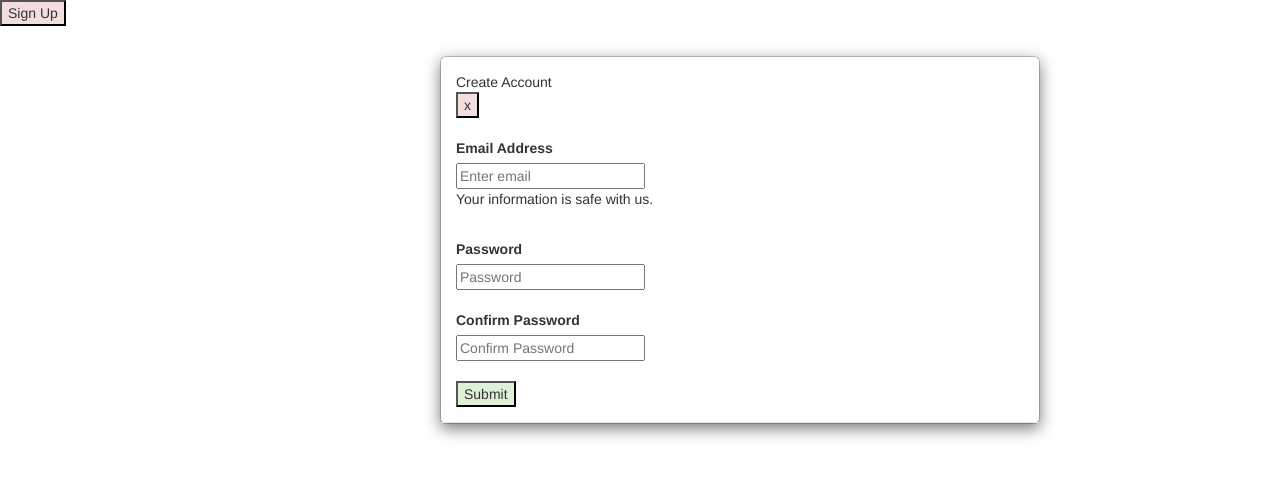
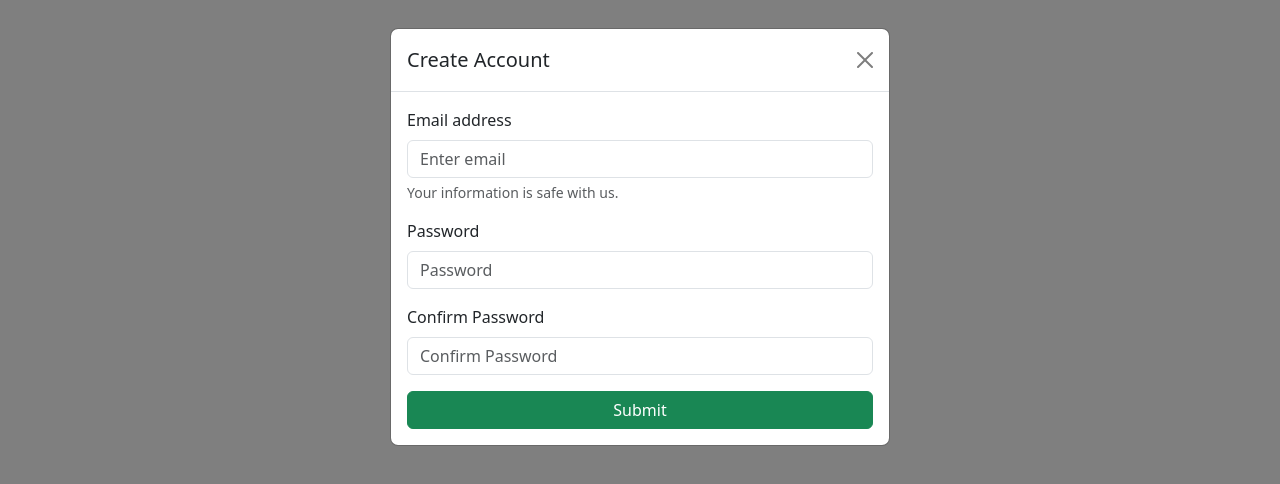
Before and after one commit to acciojob/bootstrap-signup-modal-Anurag-Bachheti, a website: page main.html in a window 1280 px wide. Both pictures are taken after a click on the button "Sign Up". Drawn offline with nearby package versions, Linux system fonts and the light colour scheme.

Commit message:
created a submission

```diff
--- a/main.html
+++ b/main.html
@@ -1,53 +1,59 @@
 <!DOCTYPE html>
-<html>
+<html lang="en">
 <head>
-		<meta charset="UTF-8">
-		<meta name="viewport" content="width=device-width, initial-scale=1.0">
-		<link rel="stylesheet" href="https://maxcdn.bootstrapcdn.com/bootstrap/3.3.6/css/bootstrap.min.css">
-		<script src="https://ajax.googleapis.com/ajax/libs/jquery/3.6.1/jquery.min.js"></script>
-		<script src="https://maxcdn.bootstrapcdn.com/bootstrap/3.4.1/js/bootstrap.min.js"></script>
+  <meta charset="UTF-8" />
+  <meta name="viewport" content="width=device-width, initial-scale=1.0"/>
+  <title>Signup Modal</title>
+  <link href="https://cdn.jsdelivr.net/npm/bootstrap@5.3.3/dist/css/bootstrap.min.css" rel="stylesheet">
 </head>
 <body>
-    <button id="open" class="bg-danger">Sign Up</button>
-    <form id="start" class="border border-danger p-5" style="display:none; border-width: 3px; width: 400px; margin: 20px auto;">
+
+  <!-- Button to Open Modal -->
+  <div class="text-center mt-5">
+    <button type="button" class="btn btn-primary" data-bs-toggle="modal" data-bs-target="#signupModal">
+      Sign Up
+    </button>
+  </div>
+
+  <!-- Modal -->
+  <div class="modal fade" id="signupModal" tabindex="-1" aria-labelledby="signupModalLabel" aria-hidden="true">
     <div class="modal-dialog">
       <div class="modal-content">
+
+        <!-- Modal Header -->
         <div class="modal-header">
+          <h5 class="modal-title" id="signupModalLabel">Create Account</h5>
+          <button type="button" class="btn-close" data-bs-dismiss="modal" aria-label="Close"></button>
+        </div>
 
-		<h5 class="modal-title" id="signupModalLabel">Create Account</h5>
-        <button id="close" class="bg-danger">x</button>
-        <br>
-        <br>
+        <!-- Modal Body -->
+        <div class="modal-body">
+          <form>
+            <div class="mb-3">
+              <label for="emailInput" class="form-label">Email address</label>
+              <input type="email" class="form-control" id="emailInput" placeholder="Enter email">
+              <div class="form-text">Your information is safe with us.</div>
+            </div>
 
-        <label for="Email address">Email Address</label>
-        <br>
-        <input id="Email address" name="Email address" type="email" placeholder="Enter email">
-        <p>Your information is safe with us.</p>
+            <div class="mb-3">
+              <label for="passwordInput" class="form-label">Password</label>
+              <input type="password" class="form-control" id="passwordInput" placeholder="Password">
+            </div>
 
-        <br>
+            <div class="mb-3">
+              <label for="confirmPasswordInput" class="form-label">Confirm Password</label>
+              <input type="password" class="form-control" id="confirmPasswordInput" placeholder="Confirm Password">
+            </div>
 
-        <label for="Password">Password</label>
-        <br>
-        <input id="Password" name="Password" placeholder="Password" type="password">
-        <br>
-        <br>
+            <button type="submit" class="btn btn-success w-100">Submit</button>
+          </form>
+        </div>
 
-        <label for="Confirm Password">Confirm Password</label>
-        <br>
-        <input id="Confirm Password" name="Confirm Password" type="password" placeholder="Confirm Password">
-        <br>
-        <br>
-
-        <button class="bg-success" id="Submit" name="submit" type="submit">
-        Submit
-        </button>
-        <br>
       </div>
     </div>
   </div>
 
-    </form>
-    <script src="script.js"></script>
-    <script src="https://cdn.jsdelivr.net/npm/bootstrap@5.3.5/dist/js/bootstrap.bundle.min.js" integrity="sha384-k6d4wzSIapyDyv1kpU366/PK5hCdSbCRGRCMv+eplOQJWyd1fbcAu9OCUj5zNLiq" crossorigin="anonymous"></script>
+  <!-- Bootstrap JS Bundle -->
+  <script src="https://cdn.jsdelivr.net/npm/bootstrap@5.3.3/dist/js/bootstrap.bundle.min.js"></script>
 </body>
 </html>
--- a/script.js
+++ b/script.js
@@ -1,7 +1,7 @@
-document.getElementById("open").addEventListener("click", function(){
-    document.getElementById("start").style.display = "block";
-})
+// document.getElementById("open").addEventListener("click", function(){
+//     document.getElementById("start").style.display = "block";
+// })
 
-document.getElementById("close").addEventListener("click", function(){
-    document.getElementById("start").style.display = "none";
-})
+// document.getElementById("close").addEventListener("click", function(){
+//     document.getElementById("start").style.display = "none";
+// })
```
Lines whose indentation alone changed are shown as unchanged.
